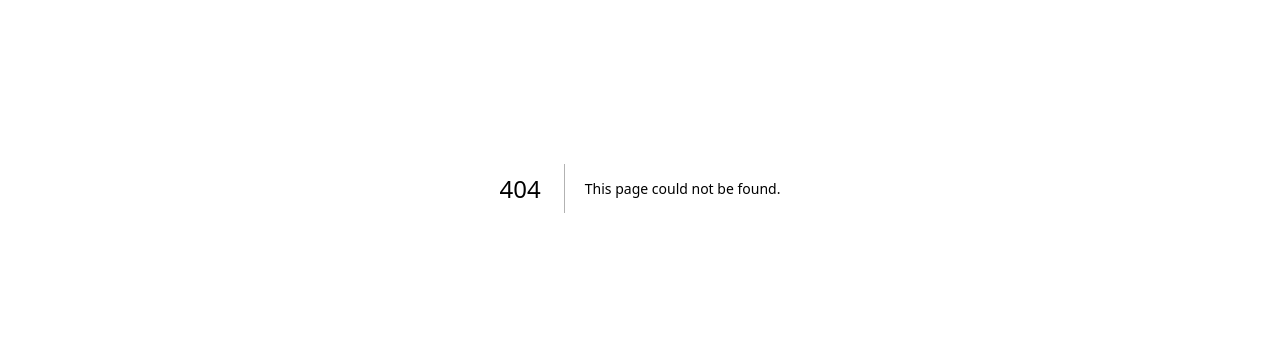
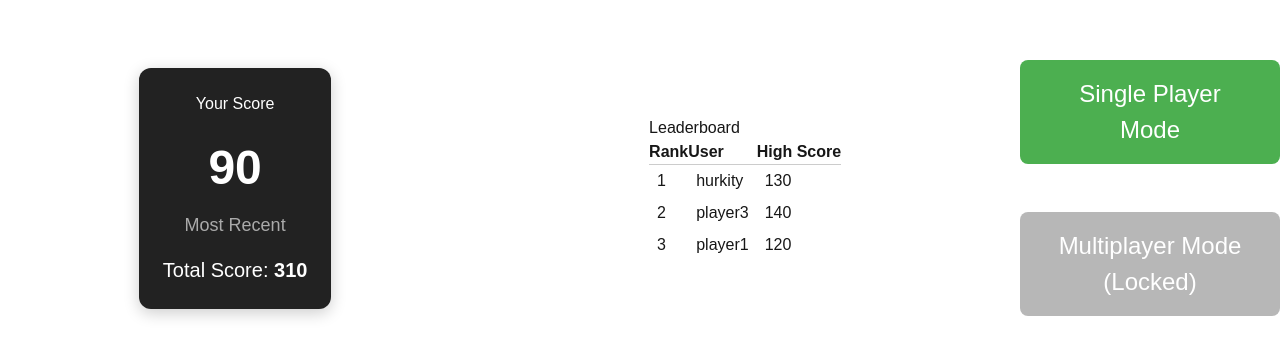
Before and after one commit to hurkity/ellehacksproj, a Next.js app in the folder app/frontend/: page /home in a window 1280 px wide. Before the commit this address had no page. Shown: the part 212-568 px from the top of the page. Built offline with nearby package versions, Linux system fonts and the light colour scheme.

Commit message:
feat: fugly ui components for most pages

```diff
--- /dev/null
+++ b/app/frontend/app/components/home/ModeSelect.tsx
@@ -0,0 +1,46 @@
+"use client";
+import React from "react";
+import { useRouter } from "next/navigation";
+
+const ModeSelect: React.FC = () => {
+  const router = useRouter();
+
+  return (
+    <div style={{ display: "flex", flexDirection: "column", alignItems: "center", gap: 32 }}>
+      <button
+        style={{
+          padding: "16px 32px",
+          fontSize: 24,
+          borderRadius: 8,
+          background: "#4caf50",
+          color: "#fff",
+          border: "none",
+          cursor: "pointer",
+          marginBottom: 16,
+          width: 260,
+        }}
+        onClick={() => router.push("/levels")}
+      >
+        Single Player Mode
+      </button>
+      <button
+        style={{
+          padding: "16px 32px",
+          fontSize: 24,
+          borderRadius: 8,
+          background: "#888",
+          color: "#fff",
+          border: "none",
+          cursor: "not-allowed",
+          opacity: 0.6,
+          width: 260,
+        }}
+        disabled
+      >
+        Multiplayer Mode (Locked)
+      </button>
+    </div>
+  );
+};
+
+export default ModeSelect;
--- /dev/null
+++ b/app/frontend/app/components/home/Newgame.tsx
@@ -0,0 +1,36 @@
+"use client";
+import React from "react";
+import { useRouter } from "next/navigation";
+
+const LevelSelect: React.FC = () => {
+  const router = useRouter();
+  const levels = Array.from({ length: 10 }, (_, i) => i + 1);
+
+  return (
+    <div style={{ display: "flex", flexWrap: "wrap", gap: 20, justifyContent: "center", maxWidth: 500, margin: "0 auto" }}>
+      {levels.map((level) => (
+        <button
+          key={level}
+          style={{
+            padding: "20px 32px",
+            fontSize: 22,
+            borderRadius: 8,
+            background: level === 1 ? "#2196f3" : "#888",
+            color: "#fff",
+            border: "none",
+            cursor: level === 1 ? "pointer" : "not-allowed",
+            opacity: level === 1 ? 1 : 0.6,
+            minWidth: 120,
+            marginBottom: 16,
+          }}
+          disabled={level !== 1}
+          onClick={() => level === 1 && router.push("/game")}
+        >
+          Level {level}
+        </button>
+      ))}
+    </div>
+  );
+};
+
+export default LevelSelect;
--- /dev/null
+++ b/app/frontend/app/components/score/Leaderboard.tsx
@@ -0,0 +1,33 @@
+"use client";
+import React from "react";
+import scoresData from "../../data/scores.json";
+
+const Leaderboard: React.FC = () => {
+  const leaderboard = scoresData.leaderboard;
+
+  return (
+    <div style={{ maxWidth: 400, margin: "0 auto" }}>
+      <h2>Leaderboard</h2>
+      <table style={{ width: "100%", borderCollapse: "collapse" }}>
+        <thead>
+          <tr>
+            <th style={{ borderBottom: "1px solid #ccc", textAlign: "left" }}>Rank</th>
+            <th style={{ borderBottom: "1px solid #ccc", textAlign: "left" }}>User</th>
+            <th style={{ borderBottom: "1px solid #ccc", textAlign: "left" }}>High Score</th>
+          </tr>
+        </thead>
+        <tbody>
+          {leaderboard.map((entry: any, idx: number) => (
+            <tr key={entry.username}>
+              <td style={{ padding: "4px 8px" }}>{idx + 1}</td>
+              <td style={{ padding: "4px 8px" }}>{entry.username}</td>
+              <td style={{ padding: "4px 8px" }}>{entry.highScore}</td>
+            </tr>
+          ))}
+        </tbody>
+      </table>
+    </div>
+  );
+};
+
+export default Leaderboard;
--- /dev/null
+++ b/app/frontend/app/components/score/RecentScore.tsx
@@ -0,0 +1,29 @@
+"use client";
+import React from "react";
+import scoresData from "../../data/scores.json";
+
+const RecentScore: React.FC = () => {
+  const userScores = scoresData.userScores || [];
+  const userTotalScore = scoresData.userTotalScore || 0;
+  const recentScore = userScores.length > 0 ? userScores[userScores.length - 1] : 0;
+
+  return (
+    <div style={{
+      background: "#222",
+      color: "#fff",
+      borderRadius: 12,
+      padding: 24,
+      textAlign: "center",
+      boxShadow: "0 4px 16px rgba(0,0,0,0.2)",
+      maxWidth: 320,
+      margin: "0 auto"
+    }}>
+      <h2 style={{ marginBottom: 16 }}>Your Score</h2>
+      <div style={{ fontSize: 48, fontWeight: 700, marginBottom: 8 }}>{recentScore}</div>
+      <div style={{ fontSize: 18, color: "#aaa", marginBottom: 16 }}>Most Recent</div>
+      <div style={{ fontSize: 20, marginTop: 16 }}>Total Score: <span style={{ fontWeight: 600 }}>{userTotalScore}</span></div>
+    </div>
+  );
+};
+
+export default RecentScore;
--- /dev/null
+++ b/app/frontend/app/data/scores.json
@@ -0,0 +1,9 @@
+{
+  "userScores": [100, 120, 90],
+  "userTotalScore": 310,
+  "leaderboard": [
+    { "username": "hurkity", "highScore": 130 },
+    { "username": "player3", "highScore": 140 },
+    { "username": "player1", "highScore": 120 }
+  ]
+}
--- /dev/null
+++ b/app/frontend/app/home/page.tsx
@@ -0,0 +1,13 @@
+import Leaderboard from "../components/score/Leaderboard";
+import RecentScore from "../components/score/RecentScore";
+import ModeSelect from "../components/home/ModeSelect";
+
+export default function HomePage() {
+  return (
+    <main style={{ display: 'flex', flexDirection: 'row', alignItems: 'center', justifyContent: 'center', minHeight: '100vh', gap: 40 }}>
+      <RecentScore />
+      <Leaderboard />
+      <ModeSelect />
+    </main>
+  );
+}
--- /dev/null
+++ b/app/frontend/app/levels/page.tsx
@@ -0,0 +1,10 @@
+import LevelSelect from "../components/home/Newgame";
+
+export default function LevelsPage() {
+  return (
+    <main style={{ display: 'flex', flexDirection: 'column', alignItems: 'center', justifyContent: 'center', minHeight: '100vh' }}>
+      <h1 style={{ marginBottom: 32 }}>Select a Level</h1>
+      <LevelSelect />
+    </main>
+  );
+}
--- /dev/null
+++ b/app/frontend/app/score/page.tsx
@@ -0,0 +1,11 @@
+import Leaderboard from "../components/score/Leaderboard";
+import RecentScore from "../components/score/RecentScore";
+
+export default function ScorePage() {
+  return (
+    <main style={{ display: 'flex', flexDirection: 'row', alignItems: 'center', justifyContent: 'center', minHeight: '100vh', gap: 40 }}>
+      <RecentScore />
+      <Leaderboard />
+    </main>
+  );
+}
```
